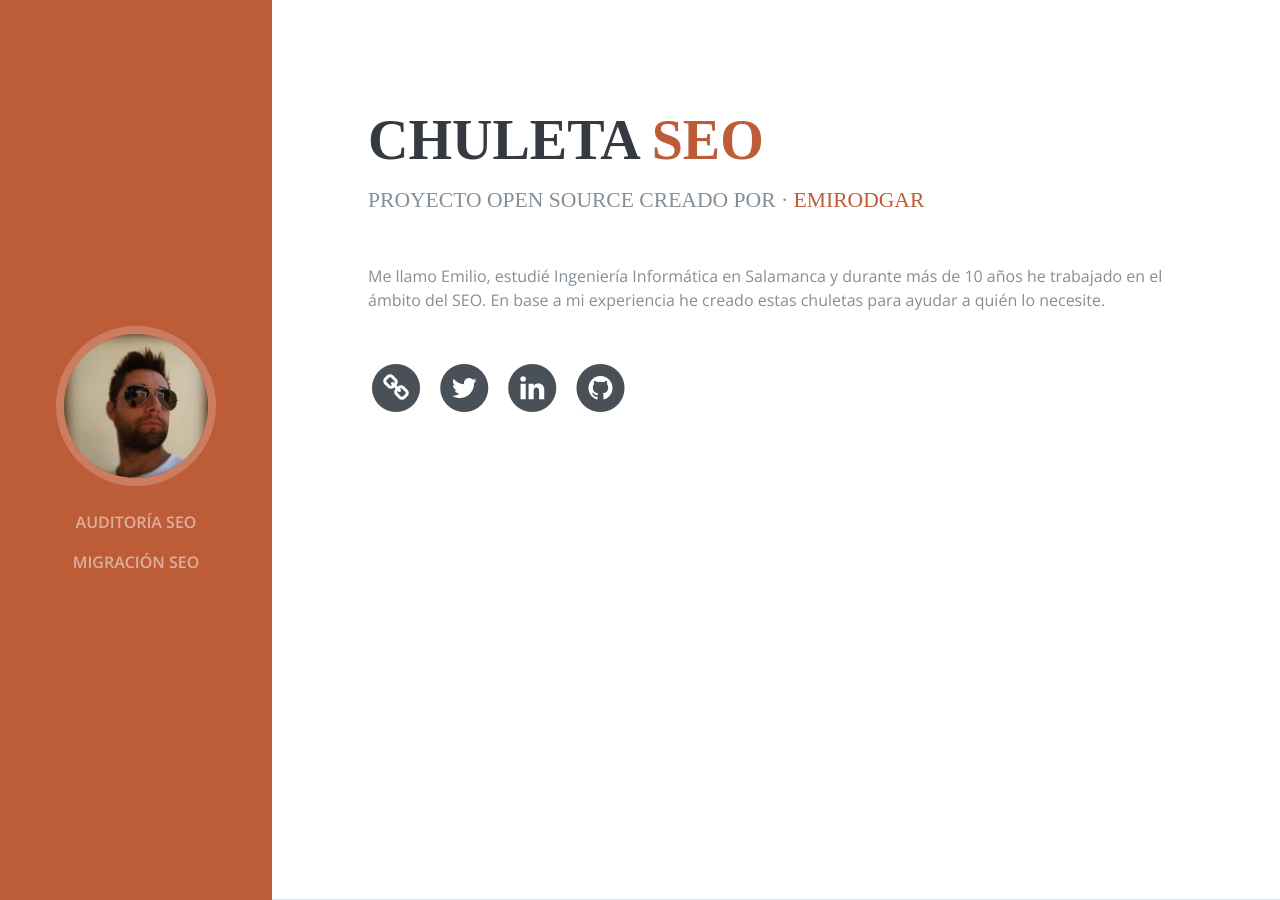
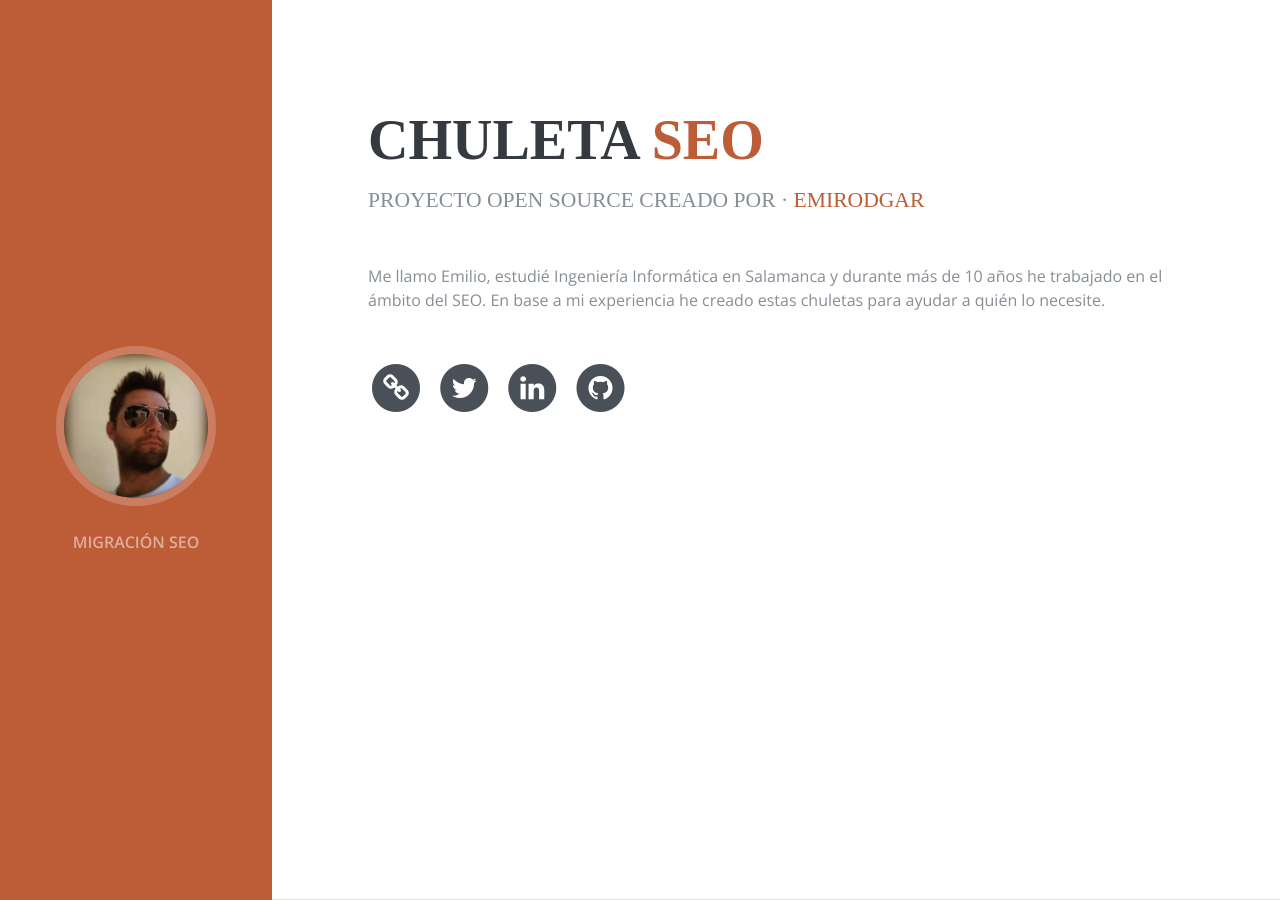
Before and after one commit to Emirodgar/w-chuleta-seo, a Jekyll site: the page built from README.md, in a window 1280 px wide. Built offline with Jekyll 4.4.1, drawn with Linux system fonts in a browser that asks for light colours; some web fonts are replaced; our own code applies the rules of GitHub Pages for plain Markdown files.

Commit message:
Update default.html

```diff
--- a/_layouts/default.html
+++ b/_layouts/default.html
@@ -38,10 +38,7 @@
       <div class="collapse navbar-collapse" id="navbarSupportedContent">
         <ul class="navbar-nav">
           <li class="nav-item">
-            <a class="nav-link js-scroll-trigger" href="#about">Auditoría SEO</a>
-          </li>
-          <li class="nav-item">
-            <a class="nav-link js-scroll-trigger" href="#experience">Migración SEO</a>
+            <a class="nav-link js-scroll-trigger" href="/migracion-seo">Migración SEO</a>
           </li>
         </ul>
       </div>
```
